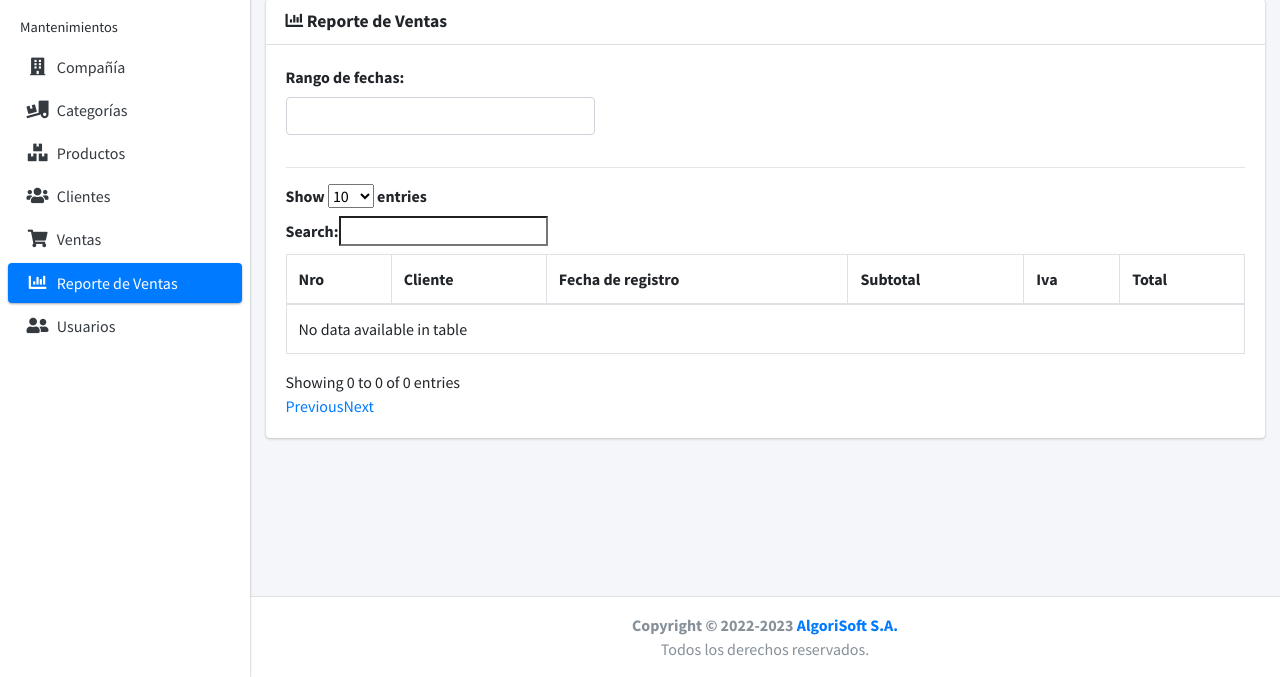
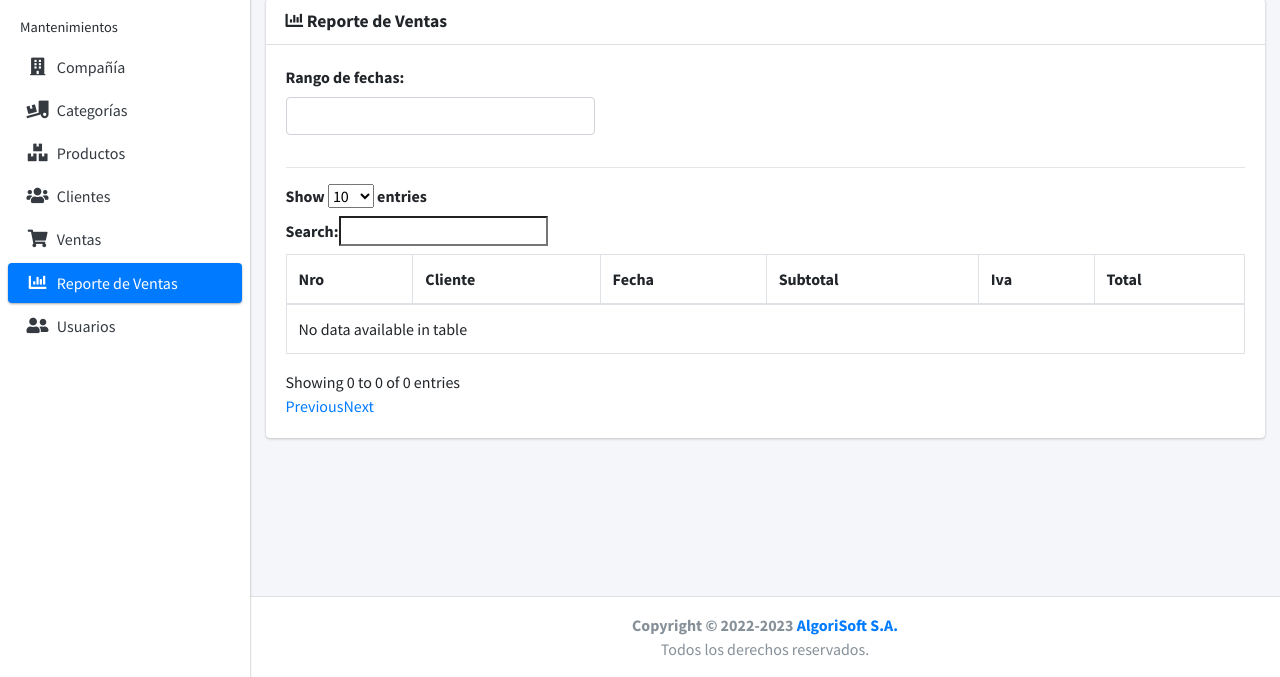
Before and after one commit to JuanitoOrtega/apolo, a Django app: page /reports/sale/ in a window 1280 px wide. Shown: the part 123-800 px from the top of the page. Run offline with Django 3.2, Linux system fonts and the light colour scheme; some libraries are stand-ins or nearby versions.

Commit message:
fix en html

```diff
--- a/core/pos/templates/sale/list.html
+++ b/core/pos/templates/sale/list.html
@@ -11,7 +11,7 @@
     <tr>
         <th scope="col">Número</th>
         <th scope="col">Cliente</th>
-        <th scope="col">Fecha de registro</th>
+        <th scope="col">Fecha</th>
         <th scope="col">Subtotal</th>
         <th scope="col">Iva</th>
         <th scope="col">Iva calculado</th>
--- a/core/reports/templates/sale/report.html
+++ b/core/reports/templates/sale/report.html
@@ -19,7 +19,7 @@
         <tr>
             <th scope="col">Nro</th>
             <th scope="col">Cliente</th>
-            <th scope="col">Fecha de registro</th>
+            <th scope="col">Fecha</th>
             <th scope="col">Subtotal</th>
             <th scope="col">Iva</th>
             <th scope="col">Total</th>
--- a/core/user/templates/user/list.html
+++ b/core/user/templates/user/list.html
@@ -9,7 +9,7 @@
         <th scope="col">Nro</th>
         <th scope="col">Nombres</th>
         <th scope="col">Username</th>
-        <th scope="col">Fecha de registro</th>
+        <th scope="col">Fecha</th>
         <th scope="col">Imagen</th>
         <th scope="col">Grupos</th>
         <th scope="col">Opciones</th>
```
